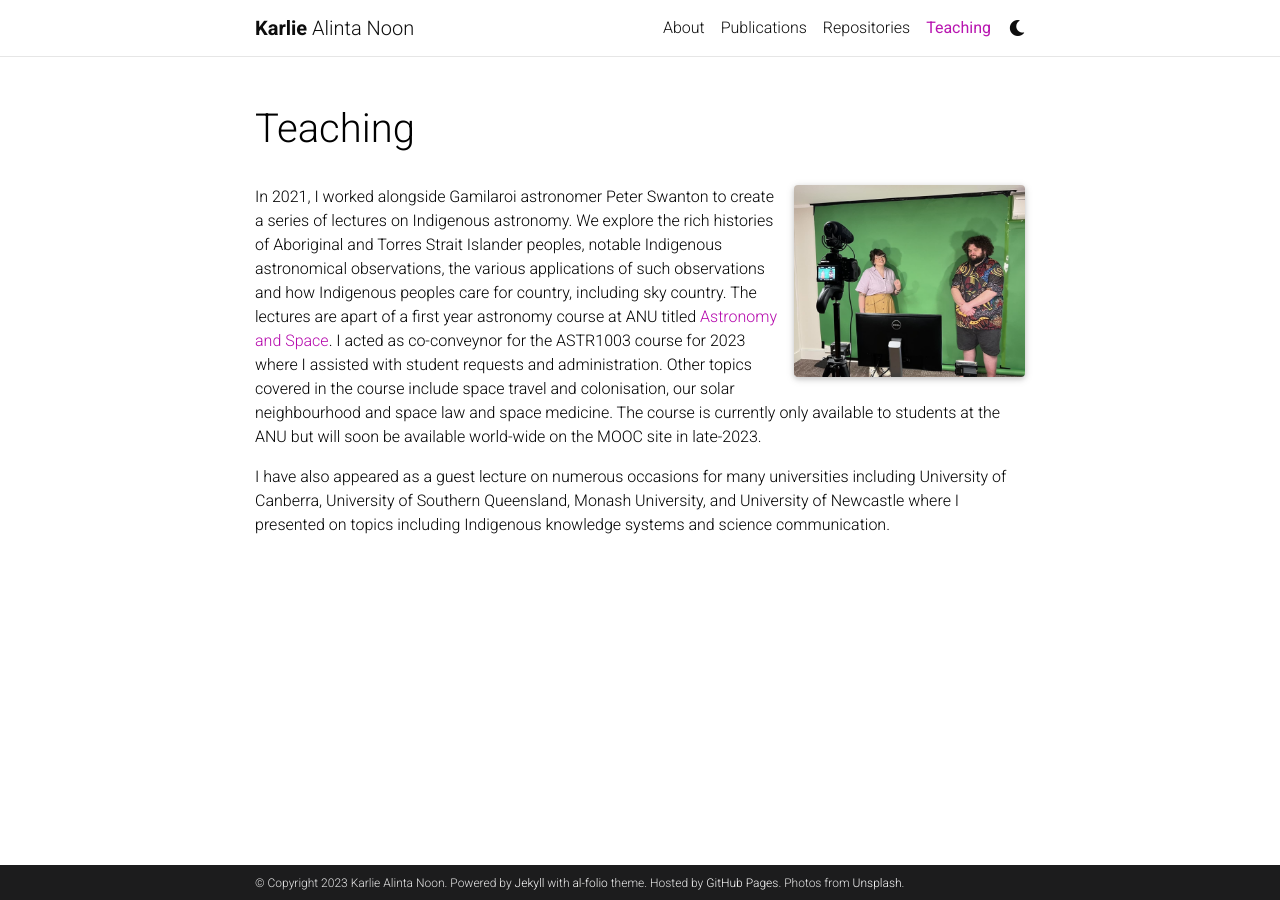
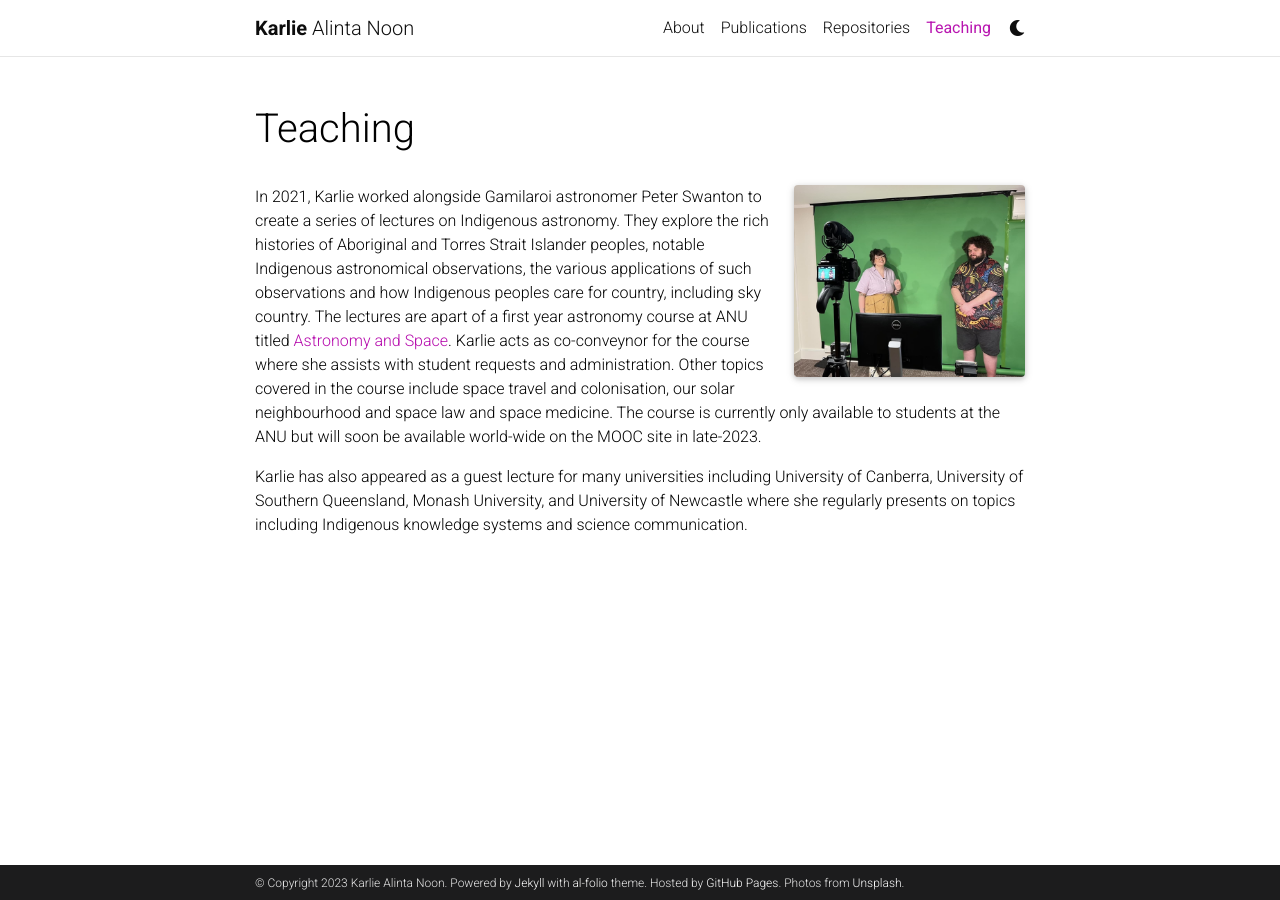
Before and after one commit to karlienoon/karlienoon.github.io, a Jekyll site: the page built from _pages/teaching.md, in a window 1280 px wide. Built offline with Jekyll 4.4.1, drawn with Linux system fonts in a browser that asks for light colours; full-size pictures stand in for the smaller copies a plugin makes; comment, search, counter and statistics services are not loaded; a style sheet for code colours, icons or effects is not loaded.

Commit message:
Update teaching.md

```diff
--- a/_pages/teaching.md
+++ b/_pages/teaching.md
@@ -12,6 +12,6 @@
   image_circular: false
 
 ---
-In 2021, I worked alongside Gamilaroi astronomer Peter Swanton to create a series of lectures on Indigenous astronomy. We explore the rich histories of Aboriginal and Torres Strait Islander peoples, notable Indigenous astronomical observations, the various applications of such observations and how Indigenous peoples care for country, including sky country. The lectures are apart of a first year astronomy course at ANU titled <a href="https://programsandcourses.anu.edu.au/course/astr1003"> Astronomy and Space</a>. I acted as co-conveynor for the ASTR1003 course for 2023 where I assisted with student requests and administration. Other topics covered in the course include space travel and colonisation, our solar neighbourhood and space law and space medicine. The course is currently only available to students at the ANU but will soon be available world-wide on the MOOC site in late-2023.
+In 2021, Karlie worked alongside Gamilaroi astronomer Peter Swanton to create a series of lectures on Indigenous astronomy. They explore the rich histories of Aboriginal and Torres Strait Islander peoples, notable Indigenous astronomical observations, the various applications of such observations and how Indigenous peoples care for country, including sky country. The lectures are apart of a first year astronomy course at ANU titled <a href="https://programsandcourses.anu.edu.au/course/astr1003"> Astronomy and Space</a>. Karlie acts as co-conveynor for the course where she assists with student requests and administration. Other topics covered in the course include space travel and colonisation, our solar neighbourhood and space law and space medicine. The course is currently only available to students at the ANU but will soon be available world-wide on the MOOC site in late-2023.
 
-I have also appeared as a guest lecture on numerous occasions for many universities including University of Canberra, University of Southern Queensland, Monash University, and University of Newcastle where I presented on topics including Indigenous knowledge systems and science communication.
+Karlie has also appeared as a guest lecture for many universities including University of Canberra, University of Southern Queensland, Monash University, and University of Newcastle where she regularly presents on topics including Indigenous knowledge systems and science communication.
```
